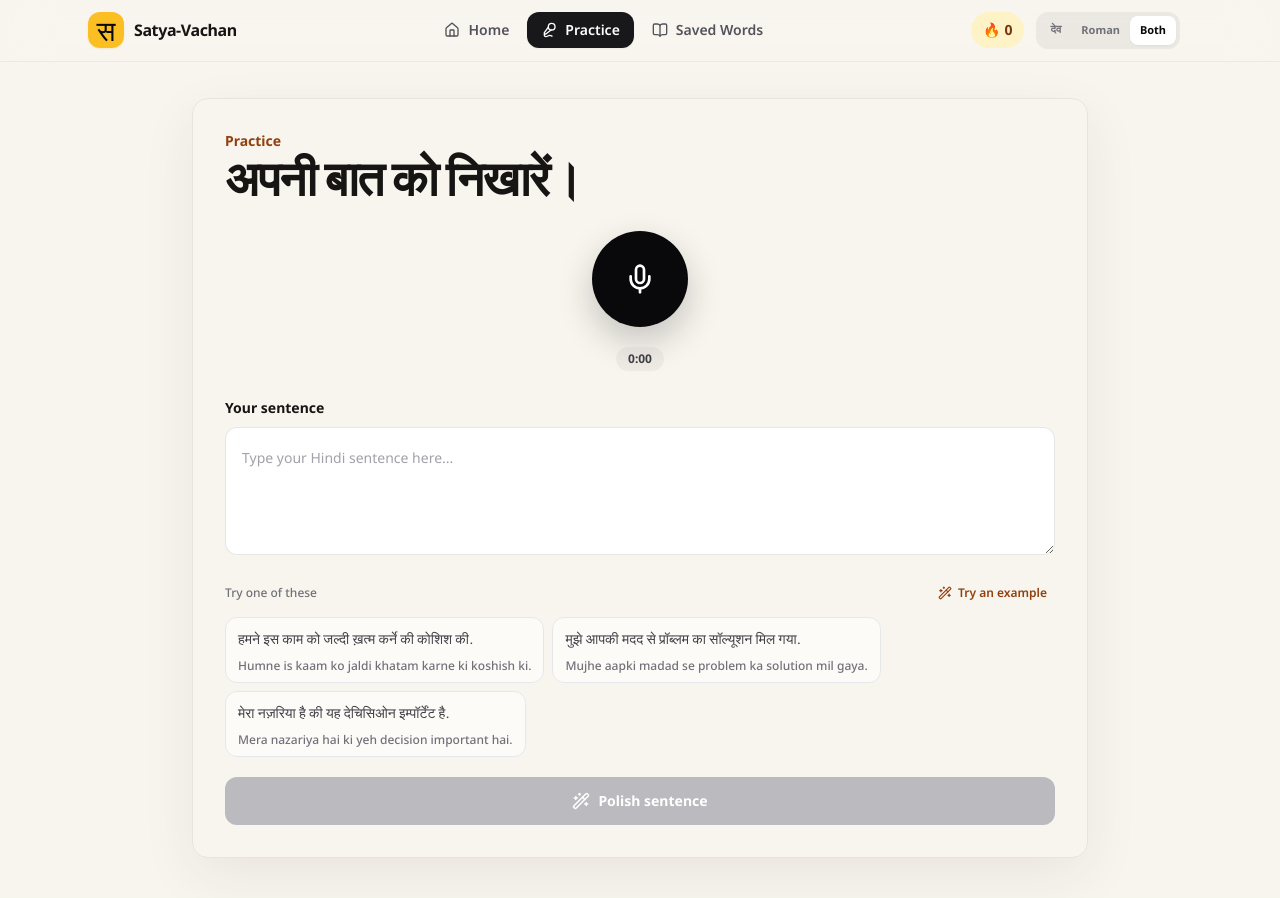
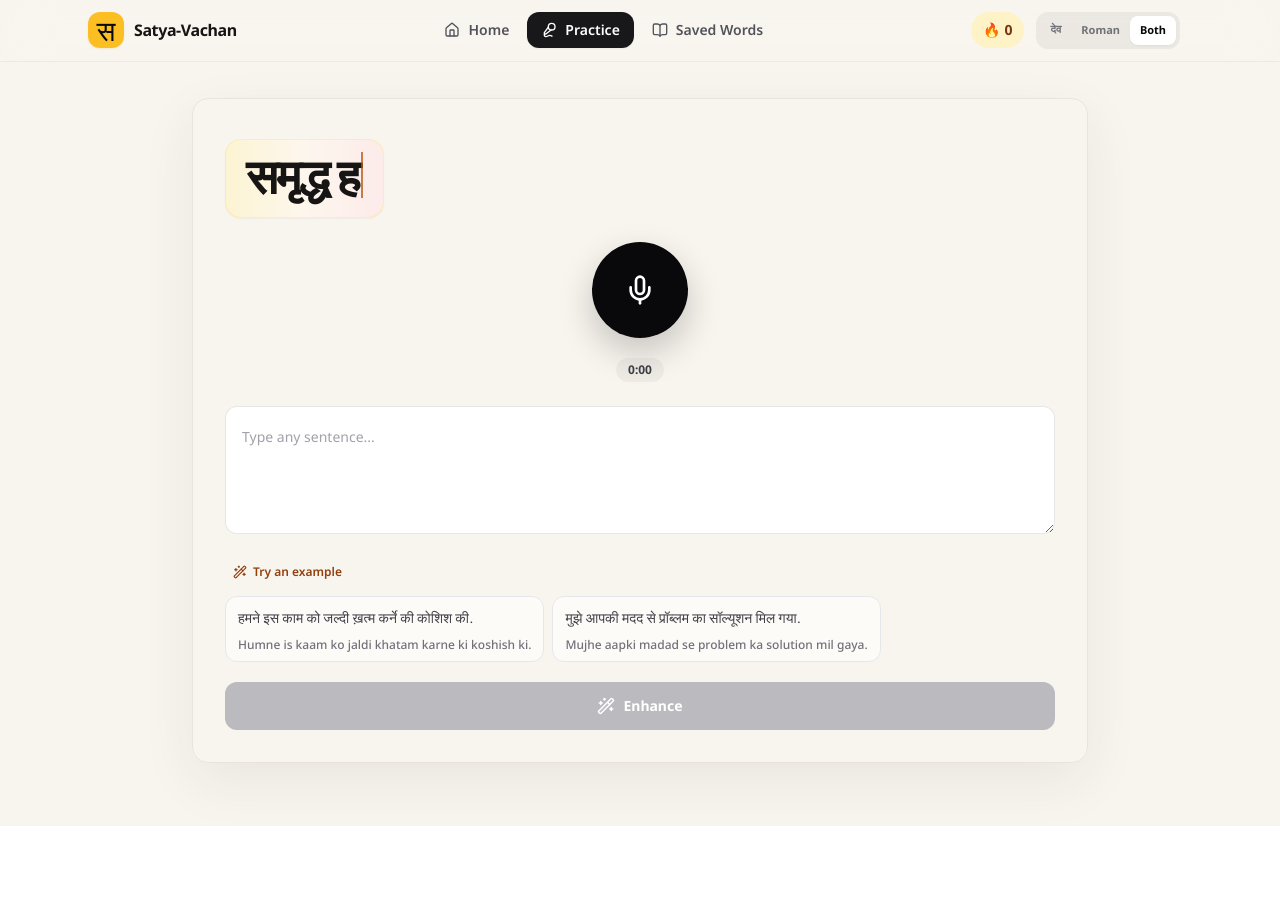
Before and after one commit to r1999-ron/satya-vachan, a Next.js app: page /practice in a window 1280 px wide. Shown: the top 898 px of the page. After the commit the page ends 826 px from the top, so only its background shows below. Built offline with nearby package versions, Linux system fonts and the light colour scheme.

Commit message:
practice page enhanced

```diff
--- a/app/practice/page.tsx
+++ b/app/practice/page.tsx
@@ -24,6 +24,7 @@ import { ErrorNotice } from "@/components/ui/ErrorNotice";
 import { GlassCard } from "@/components/ui/GlassCard";
 import { LoadingMeter } from "@/components/ui/LoadingMeter";
 import { getDemoHints, defaultTransformationExample } from "@/data/demo";
+import { SPEAK_BETTER_HINDI_TAGLINES } from "@/data/taglines";
 import { getWordOfTheDay, wordCorpus } from "@/data/words";
 import { useTranscription } from "@/hooks/useTranscription";
 import { requestJson } from "@/lib/api-client";
@@ -139,7 +140,7 @@ export default function PracticePage() {
 }
 
 function PracticeContent() {
-  const hints = getDemoHints(3);
+  const hints = getDemoHints(2);
   const searchParams = useSearchParams();
   const wordParam = searchParams.get("word")?.trim() ?? "";
   const challengeMode = searchParams.get("challenge") === "today";
@@ -152,6 +153,43 @@ function PracticeContent() {
   const { completedToday, completeToday } = useStreak();
   const [state, dispatch] = useReducer(practiceReducer, initialPracticeState);
   const [recorderResetKey, setRecorderResetKey] = useState(0);
+  const [taglineIndex, setTaglineIndex] = useState(0);
+  const [typedTagline, setTypedTagline] = useState({
+    tagline: "",
+    text: "",
+  });
+
+  const currentTagline = SPEAK_BETTER_HINDI_TAGLINES[taglineIndex];
+
+  useEffect(() => {
+    let characterIndex = 0;
+    const characters = Array.from(currentTagline);
+
+    const typewriter = window.setInterval(() => {
+      characterIndex += 1;
+      setTypedTagline({
+        tagline: currentTagline,
+        text: characters.slice(0, characterIndex).join(""),
+      });
+
+      if (characterIndex >= characters.length) {
+        window.clearInterval(typewriter);
+      }
+    }, 55);
+
+    return () => window.clearInterval(typewriter);
+  }, [currentTagline]);
+
+  useEffect(() => {
+    const shuffleTagline = window.setInterval(() => {
+      setTaglineIndex((currentIndex) => {
+        const offset = Math.floor(Math.random() * (SPEAK_BETTER_HINDI_TAGLINES.length - 1)) + 1;
+        return (currentIndex + offset) % SPEAK_BETTER_HINDI_TAGLINES.length;
+      });
+    }, 5_000);
+
+    return () => window.clearInterval(shuffleTagline);
+  }, []);
 
   const practiceContext = useMemo<WordEntry | string | null>(() => {
     if (!wordParam) {
@@ -393,11 +431,18 @@ function PracticeContent() {
       <GlassCard className="animate-floatIn p-5 sm:p-8">
         <div className="flex items-start justify-between gap-3">
           <div className="min-w-0">
-            <p className="text-sm font-bold text-amber-800 dark:text-amber-200">
-              {challengeMode ? "Daily challenge" : "Practice"}
-            </p>
-            <h1 lang="hi" className="mt-2 text-balance font-hindi text-3xl font-bold leading-[1.35] tracking-[-0.035em] text-ink sm:text-5xl dark:text-white">
-              अपनी बात को निखारें।
+            {challengeMode ? (
+              <p className="text-sm font-bold text-amber-800 dark:text-amber-200">
+                Daily challenge
+              </p>
+            ) : null}
+            <h1
+              lang="hi"
+              aria-label={currentTagline}
+              className="mt-2 rounded-2xl border border-amber-200/55 bg-gradient-to-r from-amber-100/70 via-orange-50/70 to-rose-100/60 px-4 py-3 text-balance font-hindi text-3xl font-bold leading-[1.35] tracking-[-0.035em] text-ink shadow-sm shadow-amber-900/5 sm:px-5 sm:text-5xl dark:border-amber-200/10 dark:from-amber-300/10 dark:via-orange-300/8 dark:to-rose-300/10 dark:text-white"
+            >
+              {typedTagline.tagline === currentTagline ? typedTagline.text : ""}
+              <span aria-hidden="true" className="ml-0.5 inline-block h-[0.95em] w-0.5 animate-pulse bg-amber-700 align-[-0.08em] dark:bg-amber-200" />
             </h1>
           </div>
           {state.status !== "idle" || state.transcript.trim() ? (
@@ -462,22 +507,18 @@ function PracticeContent() {
         ) : null}
 
         <label className="mt-6 block">
-          <span className="text-sm font-bold text-ink dark:text-white">Your sentence</span>
           <textarea
             value={state.transcript}
             disabled={isBusy}
             onChange={(event) => handleTranscriptChange(event.target.value)}
-            placeholder="Type your Hindi sentence here..."
-            className="mt-2 min-h-32 w-full resize-y rounded-xl border border-zinc-900/10 bg-white/58 p-4 text-sm font-normal leading-7 text-ink outline-none transition placeholder:text-zinc-400 focus:border-amber-400 focus:ring-2 focus:ring-amber-400/30 disabled:cursor-not-allowed disabled:opacity-70 dark:border-white/12 dark:bg-white/8 dark:text-white dark:placeholder:text-zinc-500"
+            placeholder="Type any sentence..."
+            className="min-h-32 w-full resize-y rounded-xl border border-zinc-900/10 bg-white/58 p-4 text-sm font-normal leading-7 text-ink outline-none transition placeholder:text-zinc-400 focus:border-amber-400 focus:ring-2 focus:ring-amber-400/30 disabled:cursor-not-allowed disabled:opacity-70 dark:border-white/12 dark:bg-white/8 dark:text-white dark:placeholder:text-zinc-500"
           />
         </label>
 
         {!challengeMode ? (
           <div className="mt-4">
-            <div className="flex flex-wrap items-center justify-between gap-2">
-              <p className="text-xs font-medium text-zinc-500 dark:text-zinc-400">
-                Try one of these
-              </p>
+            <div className="flex items-center">
               <button
                 type="button"
                 onClick={handleTryDemo}
@@ -530,11 +571,9 @@ function PracticeContent() {
           <WandSparkles size={18} aria-hidden="true" />
           {isValidating
             ? "Checking..."
-            : isTransforming
-              ? "Polishing..."
-              : challengeMode
+            : challengeMode
                 ? "Check challenge"
-                : "Polish sentence"}
+                : "Enhance"}
         </button>
       </GlassCard>
 
@@ -824,7 +863,7 @@ function RecentPracticeHistory({
       <div className="flex items-center justify-between gap-3">
         <h2 className="flex items-center gap-2 text-lg font-bold text-ink dark:text-white">
           <Clock3 className="text-amber-700 dark:text-amber-200" size={18} aria-hidden="true" />
-          Recent practice
+          Recently used
         </h2>
         <span className="text-xs font-medium text-zinc-500 dark:text-zinc-400">
           {history.length} saved
--- a/data/taglines.ts
+++ b/data/taglines.ts
@@ -1,4 +1,4 @@
-const SPEAK_BETTER_HINDI_TAGLINES = [
+export const SPEAK_BETTER_HINDI_TAGLINES = [
   "उत्तम हिंदी बोलें",
   "परिष्कृत हिंदी बोलें।",
   "शुद्ध हिंदी बोलें",
@@ -10,5 +10,5 @@ const SPEAK_BETTER_HINDI_TAGLINES = [
   "सुस्पष्ट हिंदी बोलें।",
   "समृद्ध हिंदी बोलें",
   "संस्कृतनिष्ठ हिंदी बोलें",
-"अपनी हिंदी को परिष्"
-]
+  "अपनी हिंदी को परिष्कृत बनाएं।",
+] as const;
```
Lines whose indentation alone changed are shown as unchanged.
